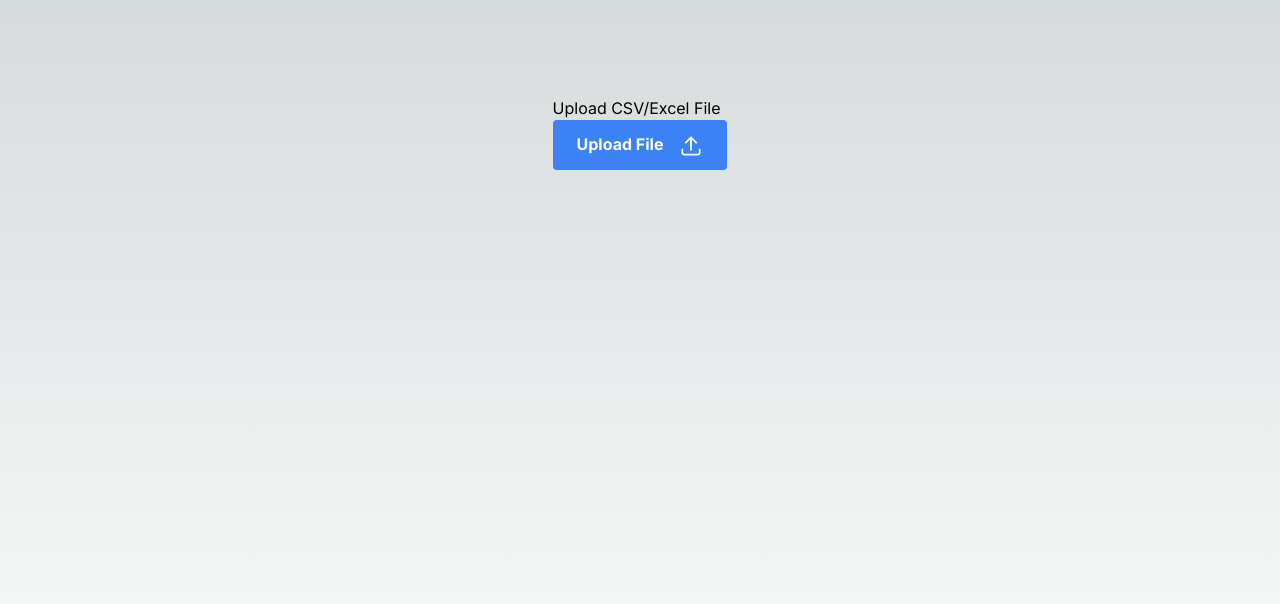
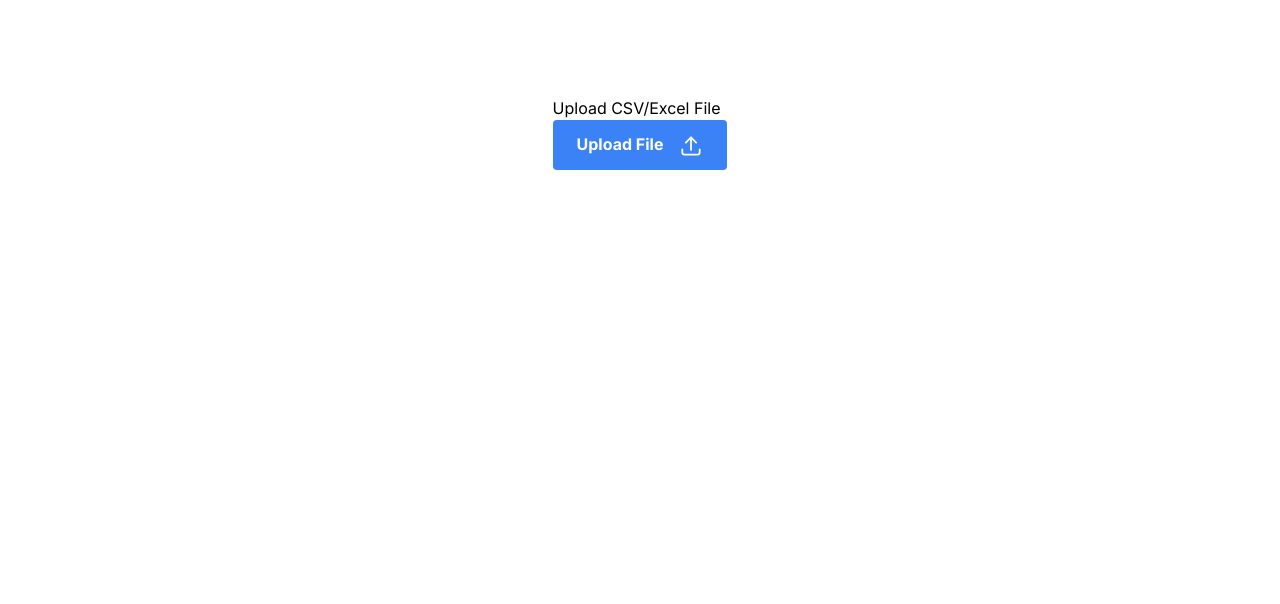
Before and after one commit to MutazAshhab/team-formation-tool, a Next.js app: page / in a window 1280 px wide. Shown: the top 604 px of the page. Built offline with nearby package versions, Linux system fonts and the light colour scheme.

Commit message:
remove dark theme color and add font

```diff
--- a/app/globals.css
+++ b/app/globals.css
@@ -17,11 +17,5 @@
 }
 
 body {
-  color: rgb(var(--foreground-rgb));
-  background: linear-gradient(
-      to bottom,
-      transparent,
-      rgb(var(--background-end-rgb))
-    )
-    rgb(var(--background-start-rgb));
+  font-family: 'Roboto', sans-serif;
 }
```
